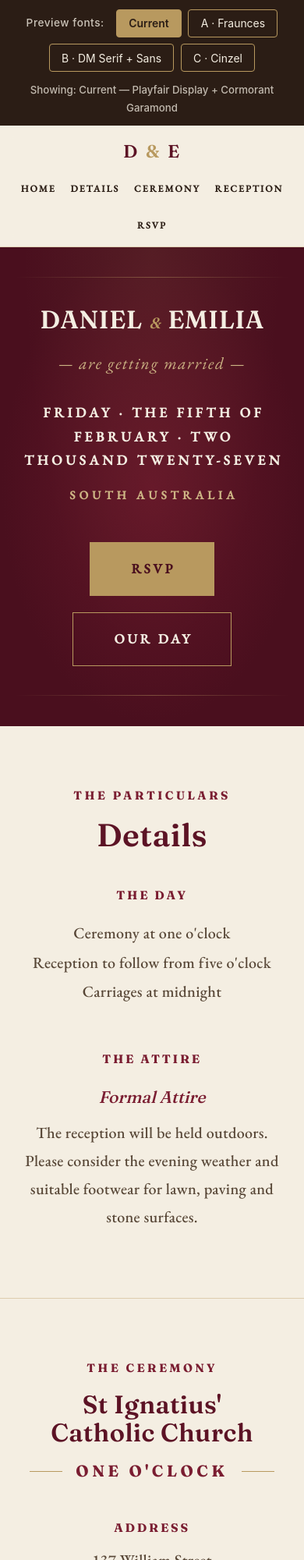
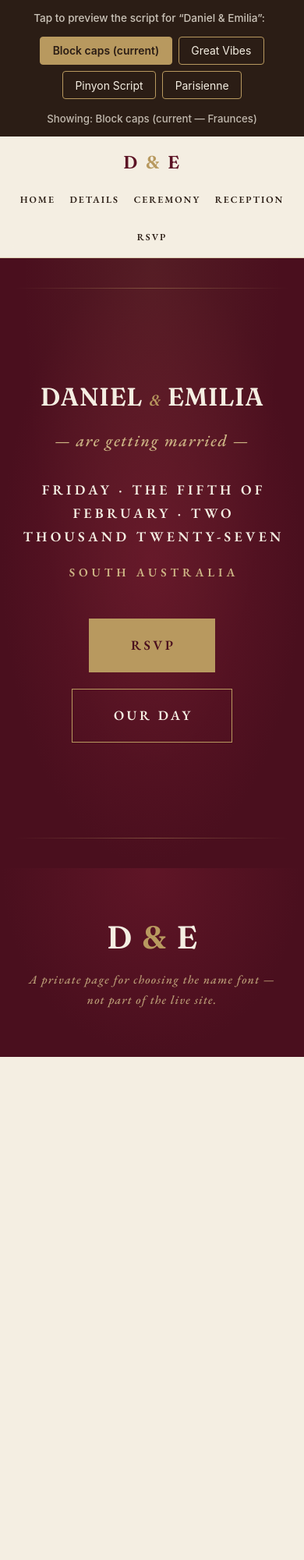
Before and after one commit to emiliatsanaktsidis1/daniel-emilia-wedding, a plain HTML site: page fonts.html in a window 390 px wide. Shown: the top 2000 px of the page at 78% size. After the commit the page ends 1355 px from the top, so only its background shows below. Drawn offline with nearby package versions, Linux system fonts and the light colour scheme.

Commit message:
Update font preview page to a name-script switcher (Great Vibes/Pinyon/Parisienne)
Co-Authored-By: Claude Opus 4.8 <noreply@anthropic.com>

```diff
--- a/fonts.html
+++ b/fonts.html
@@ -3,60 +3,54 @@
 <head>
   <meta charset="UTF-8" />
   <meta name="viewport" content="width=device-width, initial-scale=1.0" />
-  <title>Font Preview · Daniel &amp; Emilia</title>
+  <title>Name Font Preview · Daniel &amp; Emilia</title>
   <meta name="robots" content="noindex" />
   <link rel="preconnect" href="https://fonts.googleapis.com" />
   <link rel="preconnect" href="https://fonts.gstatic.com" crossorigin />
-  <link href="https://fonts.googleapis.com/css2?family=Cormorant+Garamond:ital,wght@0,400;0,500;0,600;1,400;1,500&family=Playfair+Display:ital,wght@0,400;0,500;0,600;0,700&family=Fraunces:opsz,wght@9..144,500;9..144,600;9..144,700&family=EB+Garamond:ital,wght@0,400;0,500;1,400&family=DM+Serif+Display:ital@0;1&family=Montserrat:wght@300;400;500;600&family=Cinzel:wght@400;500;600;700&display=swap" rel="stylesheet" />
+  <link href="https://fonts.googleapis.com/css2?family=EB+Garamond:ital,wght@0,400;0,500;0,600;0,700;1,400;1,500&family=Fraunces:ital,opsz,wght@0,9..144,500;0,9..144,600;0,9..144,700;1,9..144,500;1,9..144,600&family=Great+Vibes&family=Pinyon+Script&family=Parisienne&display=swap" rel="stylesheet" />
   <link rel="stylesheet" href="styles.css" />
   <style>
     .fontbar {
       position: sticky; top: 0; z-index: 200;
       display: flex; flex-wrap: wrap; gap: 0.5rem; justify-content: center; align-items: center;
-      padding: 0.7rem 1rem;
-      background: #2b1d15; color: #f4eee2;
+      padding: 0.7rem 1rem; background: #2b1d15; color: #f4eee2;
       font-family: -apple-system, BlinkMacSystemFont, 'Segoe UI', Roboto, Arial, sans-serif;
     }
-    .fontbar .lbl { font-size: 0.8rem; letter-spacing: 0.04em; opacity: 0.8; margin-right: 0.4rem; }
+    .fontbar .lbl { font-size: 0.8rem; opacity: 0.8; margin-right: 0.4rem; width: 100%; text-align: center; margin-bottom: 0.2rem; }
     .fontbar button {
       font-family: -apple-system, BlinkMacSystemFont, 'Segoe UI', Roboto, Arial, sans-serif;
-      font-size: 0.82rem; cursor: pointer;
-      padding: 0.5rem 0.9rem; border-radius: 4px;
-      border: 1px solid #b8995f; background: transparent; color: #f4eee2;
-      transition: all 0.2s ease;
+      font-size: 0.82rem; cursor: pointer; padding: 0.5rem 0.9rem; border-radius: 4px;
+      border: 1px solid #b8995f; background: transparent; color: #f4eee2; transition: all 0.2s ease;
     }
     .fontbar button:hover { background: rgba(184,153,95,0.25); }
     .fontbar button.active { background: #b8995f; color: #2b1d15; font-weight: 600; }
-    .fontbar .now { width: 100%; text-align: center; font-size: 0.78rem; opacity: 0.75; margin-top: 0.2rem; }
-    .preview-divider { height: 1px; background: rgba(184,153,95,0.4); max-width: 880px; margin: 0 auto; }
+    .fontbar .now { width: 100%; text-align: center; font-size: 0.78rem; opacity: 0.75; margin-top: 0.3rem; }
   </style>
 </head>
 <body>
 
   <div class="fontbar">
-    <span class="lbl">Preview fonts:</span>
-    <button data-k="current" class="active" onclick="setFont('current', this)">Current</button>
-    <button data-k="A" onclick="setFont('A', this)">A · Fraunces</button>
-    <button data-k="B" onclick="setFont('B', this)">B · DM Serif + Sans</button>
-    <button data-k="C" onclick="setFont('C', this)">C · Cinzel</button>
-    <span class="now" id="now">Showing: Current — Playfair Display + Cormorant Garamond</span>
+    <span class="lbl">Tap to preview the script for “Daniel &amp; Emilia”:</span>
+    <button data-k="caps" class="active" onclick="setName('caps', this)">Block caps (current)</button>
+    <button data-k="gv" onclick="setName('gv', this)">Great Vibes</button>
+    <button data-k="pin" onclick="setName('pin', this)">Pinyon Script</button>
+    <button data-k="par" onclick="setName('par', this)">Parisienne</button>
+    <span class="now" id="now">Showing: Block caps (current — Fraunces)</span>
   </div>
 
   <nav class="nav">
     <a href="#" class="nav-mono">D <span>&amp;</span> E</a>
     <ul class="nav-links">
-      <li><a href="#">Home</a></li>
-      <li><a href="#">Details</a></li>
-      <li><a href="#">Ceremony</a></li>
-      <li><a href="#">Reception</a></li>
-      <li><a href="#">RSVP</a></li>
+      <li><a href="index.html">Home</a></li>
+      <li><a href="details.html">Details</a></li>
+      <li><a href="ceremony.html">Ceremony</a></li>
+      <li><a href="reception.html">Reception</a></li>
+      <li><a href="rsvp.html">RSVP</a></li>
     </ul>
   </nav>
 
   <main>
-
-    <!-- HERO SAMPLE -->
-    <header class="home-hero" style="min-height: 70vh;">
+    <header class="home-hero">
       <div class="home-hero-inner">
         <h1 class="hero-names">
           <span class="name">Daniel</span>
@@ -72,90 +66,31 @@
         </div>
       </div>
     </header>
-
-    <!-- DETAILS SAMPLE -->
-    <section class="page section-cream">
-      <p class="eyebrow">The Particulars</p>
-      <h2 class="section-title">Details</h2>
-      <div class="detail-grid">
-        <article class="detail">
-          <p class="detail-label">The Day</p>
-          <p class="detail-text">Ceremony at one o'clock</p>
-          <p class="detail-text">Reception to follow from five o'clock</p>
-          <p class="detail-text">Carriages at midnight</p>
-        </article>
-        <article class="detail">
-          <p class="detail-label">The Attire</p>
-          <p class="detail-sub">Formal Attire</p>
-          <p class="detail-text">The reception will be held outdoors. Please consider the evening weather and suitable footwear for lawn, paving and stone surfaces.</p>
-        </article>
-      </div>
-    </section>
-
-    <div class="preview-divider"></div>
-
-    <!-- PLACE SAMPLE -->
-    <section class="page section-cream">
-      <p class="eyebrow">The Ceremony</p>
-      <div class="place">
-        <h2 class="place-name">St Ignatius'<br/>Catholic Church</h2>
-        <p class="place-time">One O'Clock</p>
-        <div class="place-block">
-          <p class="detail-label">Address</p>
-          <p class="detail-text">137 William Street<br/>Norwood SA 5067</p>
-        </div>
-      </div>
-    </section>
-
-    <div class="preview-divider"></div>
-
-    <!-- RSVP SAMPLE -->
-    <section class="page section-cream">
-      <p class="eyebrow">Kindly Reply</p>
-      <p class="rsvp-date">1 December 2026</p>
-      <form class="rsvp-form" onsubmit="return false;">
-        <div class="field">
-          <label for="pn">Full name(s)</label>
-          <input type="text" id="pn" />
-        </div>
-        <fieldset class="field">
-          <legend>Will you be joining us?</legend>
-          <div class="radio-group">
-            <label class="radio"><input type="radio" name="a" /><span>Joyfully accepts</span></label>
-            <label class="radio"><input type="radio" name="a" /><span>Regretfully declines</span></label>
-          </div>
-        </fieldset>
-        <button type="submit" class="btn">Send Reply</button>
-      </form>
-    </section>
-
   </main>
 
   <footer class="footer">
     <p class="monogram">D <span>&amp;</span> E</p>
-    <p class="footer-date">Five · February · Two Thousand Twenty-Seven</p>
-    <p class="footer-small">A private page for choosing fonts — not part of the live site.</p>
+    <p class="footer-small">A private page for choosing the name font — not part of the live site.</p>
   </footer>
 
   <script>
-    var DISPLAY_SEL = ".hero-names,.hero-names .name,.hero-names .amp,.section-title,.place-name,.nav-mono,.monogram,.eyebrow,.detail-label,.place-time,.card-title,.glance-main,.rsvp-date,.detail-sub,.count-num,.field legend,.field label";
-    var BODY_SEL = "body,p,a,span,li,input,textarea,legend,label";
     var OPTS = {
-      current: { name: "Current — Playfair Display + Cormorant Garamond" },
-      A: { disp: "Fraunces", body: "EB Garamond", fb: "serif", name: "A — Fraunces + EB Garamond" },
-      B: { disp: "DM Serif Display", body: "Montserrat", fb: "sans-serif", name: "B — DM Serif Display + Montserrat (sans body)" },
-      C: { disp: "Cinzel", body: "Cormorant Garamond", fb: "serif", name: "C — Cinzel + Cormorant Garamond" }
+      caps: { name: "Block caps (current — Fraunces)" },
+      gv:  { font: "Great Vibes",    size: "clamp(3rem,12vw,7.5rem)", lh: "1.15", label: "Great Vibes" },
+      pin: { font: "Pinyon Script",  size: "clamp(3rem,12vw,7.5rem)", lh: "1.2",  label: "Pinyon Script" },
+      par: { font: "Parisienne",     size: "clamp(3rem,12vw,7rem)",   lh: "1.2",  label: "Parisienne" }
     };
-    function setFont(k, btn) {
+    function setName(k, btn) {
       var prev = document.getElementById('ov'); if (prev) prev.remove();
       var o = OPTS[k];
-      if (k !== 'current') {
+      if (k !== 'caps') {
         var s = document.createElement('style'); s.id = 'ov';
-        s.textContent = BODY_SEL + "{font-family:'" + o.body + "'," + o.fb + "!important;}"
-                      + DISPLAY_SEL + "{font-family:'" + o.disp + "',serif!important;}";
+        s.textContent =
+          ".hero-names{font-family:'" + o.font + "',cursive!important;text-transform:none!important;font-weight:400!important;letter-spacing:0!important;font-size:" + o.size + "!important;line-height:" + o.lh + "!important;}"
+        + ".hero-names .amp{font-family:'" + o.font + "',cursive!important;font-style:normal!important;font-size:0.95em!important;}";
         document.head.appendChild(s);
       }
-      document.getElementById('now').textContent = "Showing: " + o.name;
+      document.getElementById('now').textContent = "Showing: " + (o.name || o.label);
       var bs = document.querySelectorAll('.fontbar button');
       for (var i = 0; i < bs.length; i++) bs[i].classList.remove('active');
       if (btn) btn.classList.add('active');
```
